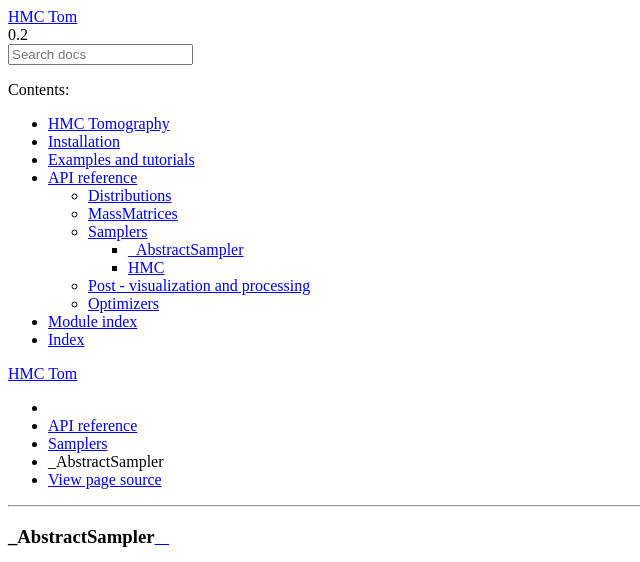
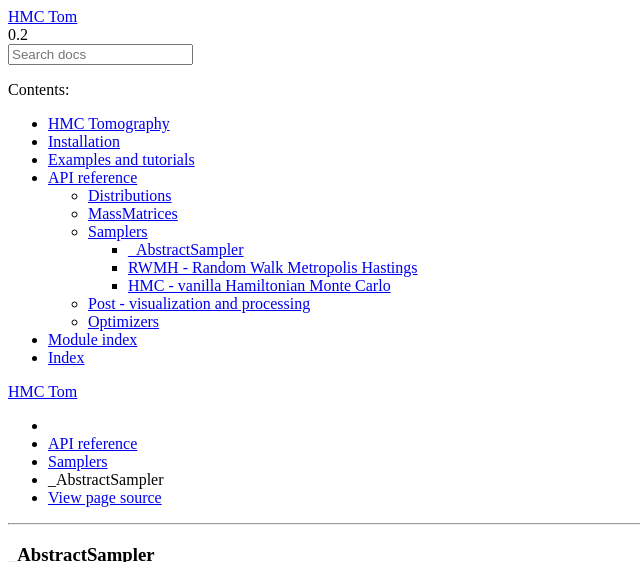
Before and after one commit to larsgeb/hmclab, a Sphinx documentation site: the page built from docs-source/source/api/samplers/_AbstractSampler.rst, in a window 1280 px wide, cut to the strip 0-562 px from the top of the page. Shown: the whole strip, without its empty margins (0-640 px from the left). Built offline with Sphinx 7.4.7 and the Read the Docs theme 2.0.0, drawn with Linux system fonts in a browser that asks for light colours; pages that are not in the unit, such as notebooks, are missing from menus.

```diff
--- a/docs-source/source/api/samplers/HMC.rst
+++ b/docs-source/source/api/samplers/HMC.rst
@@ -1,6 +1,8 @@
-***
-HMC
-***
+*************************************
+HMC - vanilla Hamiltonian Monte Carlo
+*************************************
 
 .. autoclass:: hmc_tomography.Samplers.HMC
     :members:
+
+.. autofunction:: hmc_tomography.Samplers.HMC._sample
--- /dev/null
+++ b/docs-source/source/api/samplers/RWMH.rst
@@ -0,0 +1,8 @@
+**************************************
+RWMH - Random Walk Metropolis Hastings
+**************************************
+
+.. autoclass:: hmc_tomography.Samplers.RWMH
+    :members:
+
+.. autofunction:: hmc_tomography.Samplers.RWMH._sample
--- a/docs-source/source/api/samplers/index.rst
+++ b/docs-source/source/api/samplers/index.rst
@@ -13,7 +13,9 @@ Available classes within `Samplers`:
    :caption: Overview of samplers
 
    _AbstractSampler
+   RWMH
    HMC
 
 .. autosummary:: hmc_tomography.Samplers._AbstractSampler
+                 hmc_tomography.Samplers.RWMH
                  hmc_tomography.Samplers.HMC
```
